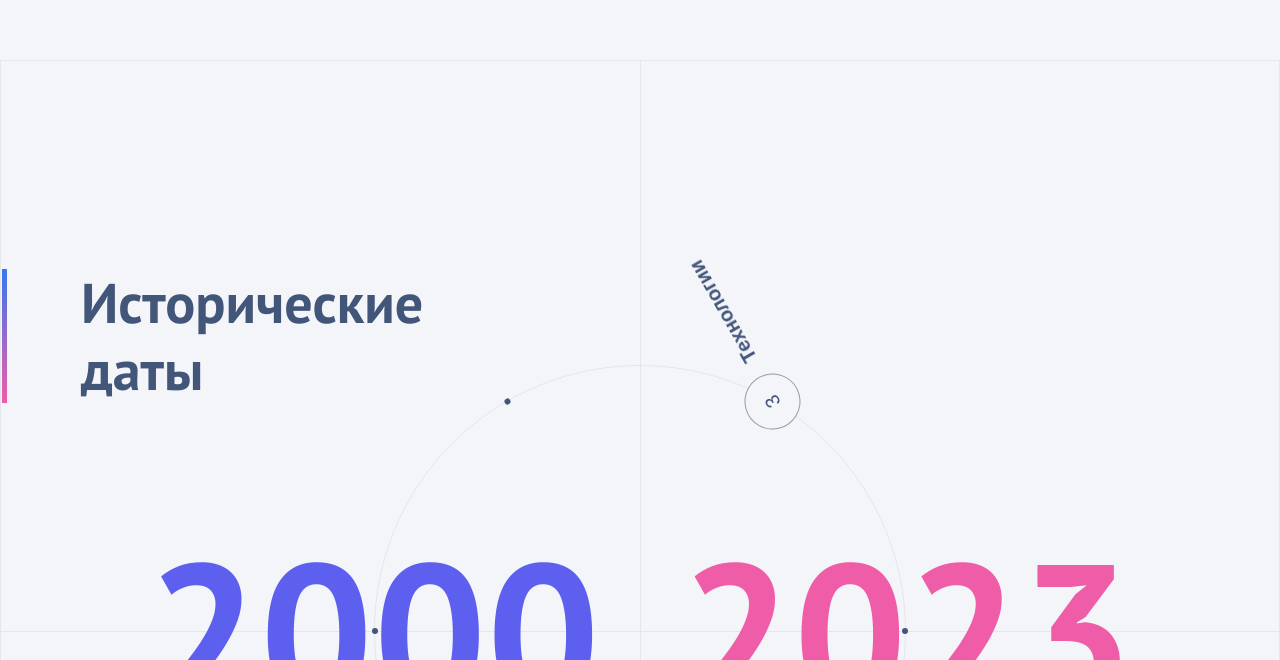
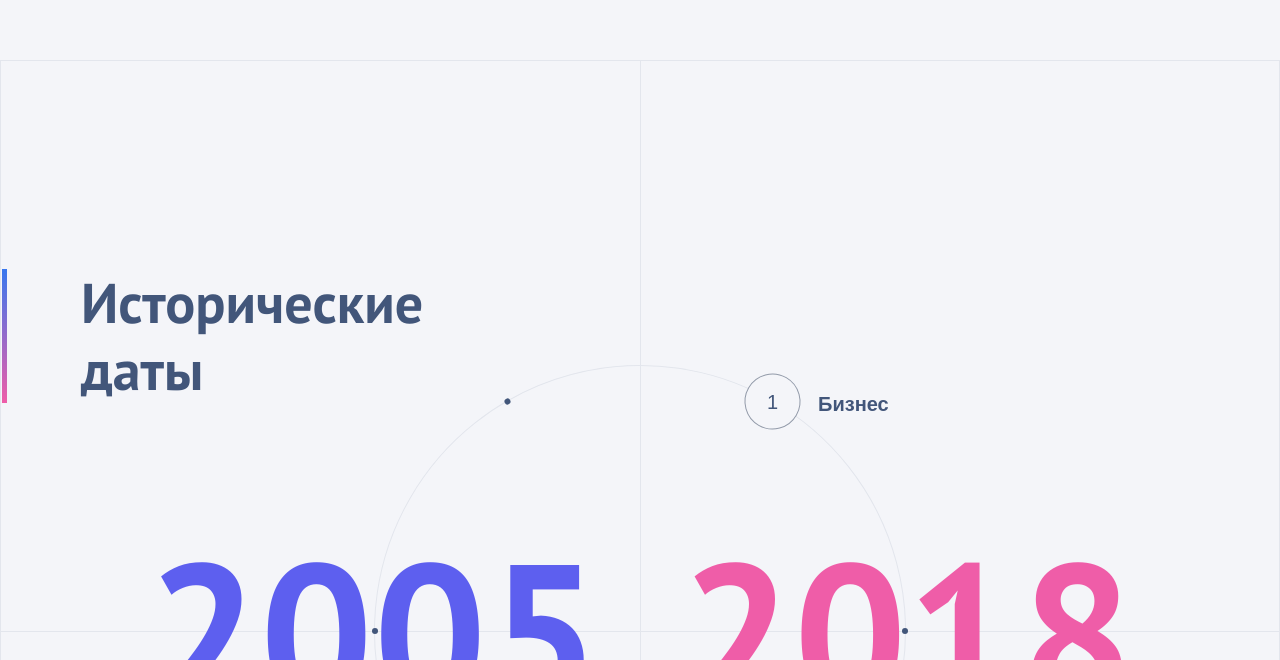
Before and after one commit to Pahanahan/test-years, a React (Create React App) app: page / in a window 1280 px wide. Shown: the part 140-800 px from the top of the page. Built offline with nearby package versions, Linux system fonts and the light colour scheme.

Commit message:
finish adaptiv

```diff
--- a/src/components/Timeline/Timeline.tsx
+++ b/src/components/Timeline/Timeline.tsx
@@ -8,7 +8,7 @@ import type { ITimeline } from "../../data/timelineData";
 import styles from "./Timeline.module.scss";
 
 function Timeline() {
-  const [activeIndex, setActiveIndex] = useState<number>(2);
+  const [activeIndex, setActiveIndex] = useState<number>(0);
   const [rotateDeg, setRotateDeg] = useState<number>(60);
 
   const windowWidth: number = useGetWidthWindow();
```
